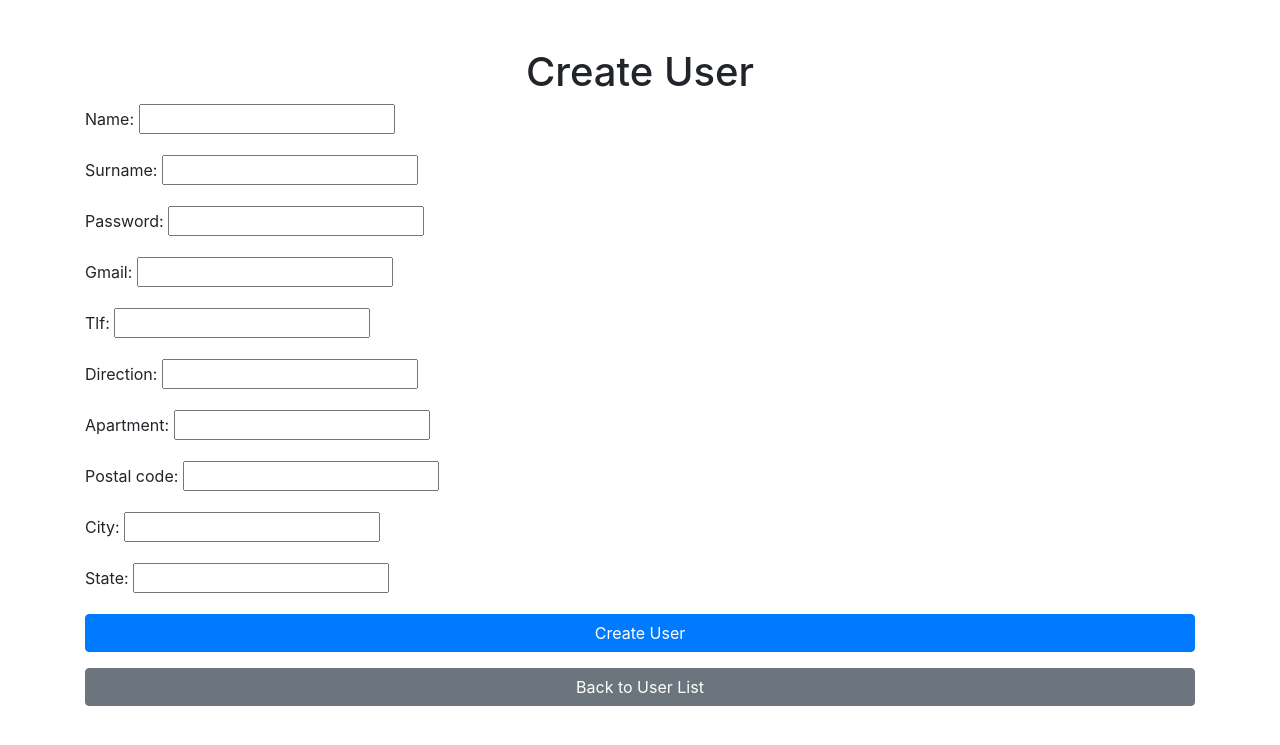
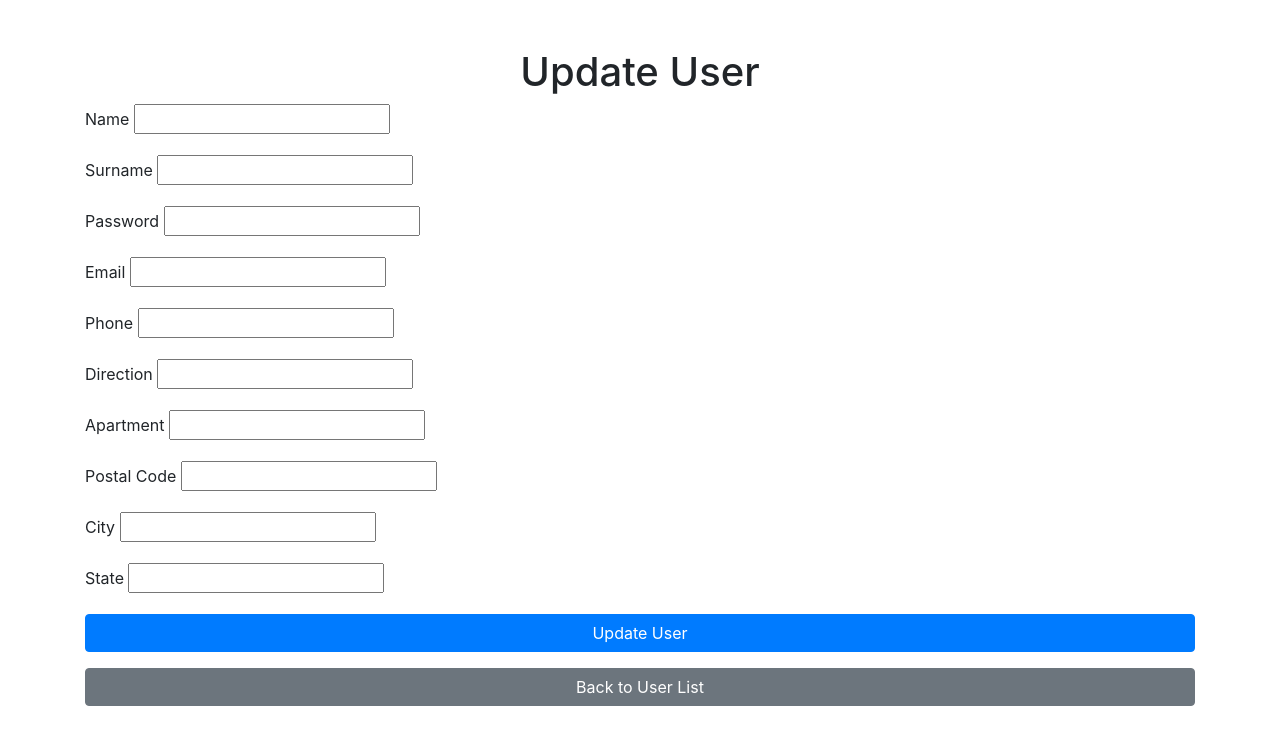
Before and after one commit to alberdijon/Grill-and-Chill, a Django app: page /users/create/ in a window 1280 px wide. Shown: the top 745 px of the page. Run offline with Django 5.2, Linux system fonts and the light colour scheme; some libraries are stand-ins or nearby versions.

Commit message:
feat(58)/reduccion de codigo
soberan zeuden kodigo zatiak kendu ditugu

```diff
--- a/GrillAndChill/Grill_And_Chill/templates/admintemplates/product_list.html
+++ b/GrillAndChill/Grill_And_Chill/templates/admintemplates/product_list.html
@@ -24,7 +24,7 @@
         </ul>
     </div>
 
-    <!-- Optional JavaScript; includes jQuery, Popper.js, and Bootstrap JS -->
+
     <script src="https://code.jquery.com/jquery-3.5.1.slim.min.js"></script>
     <script src="https://cdn.jsdelivr.net/npm/@popperjs/core@2.5.0/dist/umd/popper.min.js"></script>
     <script src="https://stackpath.bootstrapcdn.com/bootstrap/4.5.2/js/bootstrap.min.js"></script>
--- a/GrillAndChill/Grill_And_Chill/templates/admintemplates/user_form.html
+++ b/GrillAndChill/Grill_And_Chill/templates/admintemplates/user_form.html
@@ -3,18 +3,55 @@
 <head>
     <meta charset="UTF-8">
     <meta name="viewport" content="width=device-width, initial-scale=1.0">
-    <title>Create User</title>
+    <title>{% if isnew %}Create User{% else %}Update User{% endif %}</title>
     <link rel="stylesheet" href="https://stackpath.bootstrapcdn.com/bootstrap/4.5.2/css/bootstrap.min.css">
 </head>
 <body>
     <div class="container mt-5">
-        <h1 class="text-center">Create User</h1>
+        <h1 class="text-center">{% if isnew %}Create User{% else %}Update User{% endif %}</h1>
         <form method="post">
             {% csrf_token %}
             <div class="form-group">
-                {{ form.as_p }}
+                <label for="name">Name</label>
+                {{ form.name }}
             </div>
-            <button type="submit" class="btn btn-primary btn-block">Create User</button>
+            <div class="form-group">
+                <label for="surname">Surname</label>
+                {{ form.surname }}
+            </div>
+            <div class="form-group">
+                <label for="password">Password</label>
+                {{ form.password }}
+            </div>
+            <div class="form-group">
+                <label for="gmail">Email</label>
+                {{ form.gmail }}
+            </div>
+            <div class="form-group">
+                <label for="tlf">Phone</label>
+                {{ form.tlf }}
+            </div>
+            <div class="form-group">
+                <label for="direction">Direction</label>
+                {{ form.direction }}
+            </div>
+            <div class="form-group">
+                <label for="apartment">Apartment</label>
+                {{ form.apartment }}
+            </div>
+            <div class="form-group">
+                <label for="Postal_code">Postal Code</label>
+                {{ form.Postal_code }}
+            </div>
+            <div class="form-group">
+                <label for="city">City</label>
+                {{ form.city }}
+            </div>
+            <div class="form-group">
+                <label for="state">State</label>
+                {{ form.state }}
+            </div>
+            <button type="submit" class="btn btn-primary btn-block">{% if user %}Update User{% else %}Create User{% endif %}</button>
         </form>
         <a href="{% url 'user_list' %}" class="btn btn-secondary btn-block mt-3">Back to User List</a>
     </div>
```
Also changed, not shown: GrillAndChill/Grill_And_Chill/templates/admintemplates/user_update.html (deleted).
